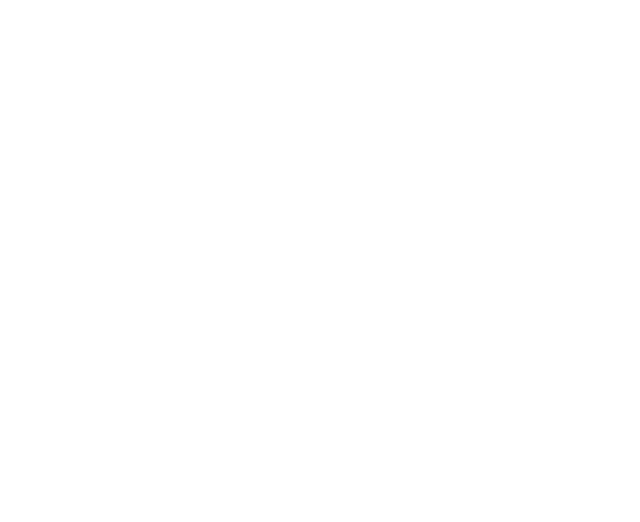
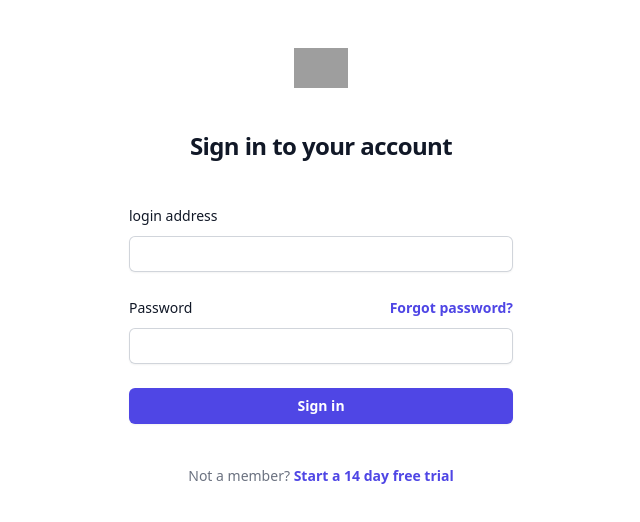
Before and after one commit to MuzaffarTolibov/med-project, an Angular app: page /login in a window 1280 px wide. Before the commit this address led to /. Shown: the top 522 px of the page, without its empty margins (319-959 px from the left). Built offline with nearby package versions, Linux system fonts and the light colour scheme; grey boxes are pictures that could not be loaded.

Commit message:
muzaffar

```diff
--- a/src/app/app.routes.ts
+++ b/src/app/app.routes.ts
@@ -9,5 +9,9 @@
   {
     path: 'main',
     loadChildren: () => import('./features/main/main.routes').then(m => m.MAIN_ROUTES)
+  },
+  {
+    path: 'login',
+    loadComponent: () => import('./features/login/login.component').then(m => m.LoginComponent)
   }
 ];
--- /dev/null
+++ b/src/app/features/login/login.component.html
@@ -0,0 +1,38 @@
+<div class="flex min-h-full flex-col justify-center px-6 py-12 lg:px-8">
+  <div class="sm:mx-auto sm:w-full sm:max-w-sm">
+    <img class="mx-auto h-10 w-auto" src="https://tailwindui.com/plus/img/logos/mark.svg?color=indigo&shade=600" alt="Your Company">
+    <h2 class="mt-10 text-center text-2xl font-bold leading-9 tracking-tight text-gray-900">Sign in to your account</h2>
+  </div>
+
+  <div class="mt-10 sm:mx-auto sm:w-full sm:max-w-sm">
+    <form  class="space-y-6" [formGroup]="form">
+      <div>
+        <label for="login" class="block text-sm font-medium leading-6 text-gray-900">login address</label>
+        <div class="mt-2">
+          <input formControlName="login" id="login" name="login" type="login" autocomplete="login" class="block w-full rounded-md border-0 py-1.5 text-gray-900 shadow-sm ring-1 ring-inset ring-gray-300 placeholder:text-gray-400 focus:ring-2 focus:ring-inset focus:ring-indigo-600 sm:text-sm sm:leading-6 pl-2">
+        </div>
+      </div>
+
+      <div>
+        <div class="flex items-center justify-between">
+          <label for="password" class="block text-sm font-medium leading-6 text-gray-900">Password</label>
+          <div class="text-sm">
+            <a href="#" class="font-semibold text-indigo-600 hover:text-indigo-500">Forgot password?</a>
+          </div>
+        </div>
+        <div class="mt-2">
+          <input formControlName="password" id="password" name="password" type="password" autocomplete="current-password" class="block w-full rounded-md border-0 py-1.5 text-gray-900 shadow-sm ring-1 ring-inset ring-gray-300 placeholder:text-gray-400 focus:ring-2 focus:ring-inset focus:ring-indigo-600 sm:text-sm sm:leading-6 pl-2">
+        </div>
+      </div>
+
+      <div>
+        <button (click)="login()" type="submit" class="flex w-full justify-center rounded-md bg-indigo-600 px-3 py-1.5 text-sm font-semibold leading-6 text-white shadow-sm hover:bg-indigo-500 focus-visible:outline focus-visible:outline-2 focus-visible:outline-offset-2 focus-visible:outline-indigo-600">Sign in</button>
+      </div>
+    </form>
+
+    <p class="mt-10 text-center text-sm text-gray-500">
+      Not a member?
+      <a href="#" class="font-semibold leading-6 text-indigo-600 hover:text-indigo-500">Start a 14 day free trial</a>
+    </p>
+  </div>
+</div>
--- /dev/null
+++ b/src/app/features/login/login.component.ts
@@ -0,0 +1,21 @@
+import { Component } from '@angular/core';
+import { FormControl, FormGroup, Validators, ReactiveFormsModule } from '@angular/forms';
+
+@Component({
+  selector: 'app-login',
+  standalone: true,
+  imports: [ReactiveFormsModule],
+  templateUrl: './login.component.html',
+  styleUrl: './login.component.scss'
+})
+export class LoginComponent {
+  form = new FormGroup<any>({
+    login: new FormControl('', [Validators.required, Validators.minLength(4)]),
+    password: new FormControl('', [Validators.required, Validators.minLength(4)]),
+  });
+  constructor() {}
+
+  login() {
+    console.log(this.form.value);
+  }
+}
--- a/src/app/features/main/main.routes.ts
+++ b/src/app/features/main/main.routes.ts
@@ -3,7 +3,7 @@
 export const MAIN_ROUTES: Routes = [
   {
     path: '',
-      redirectTo: 'home',
+    redirectTo: 'home',
     pathMatch: 'full',
   },
   {
```
Also changed, not shown: src/app/features/login/login.component.scss (added).
